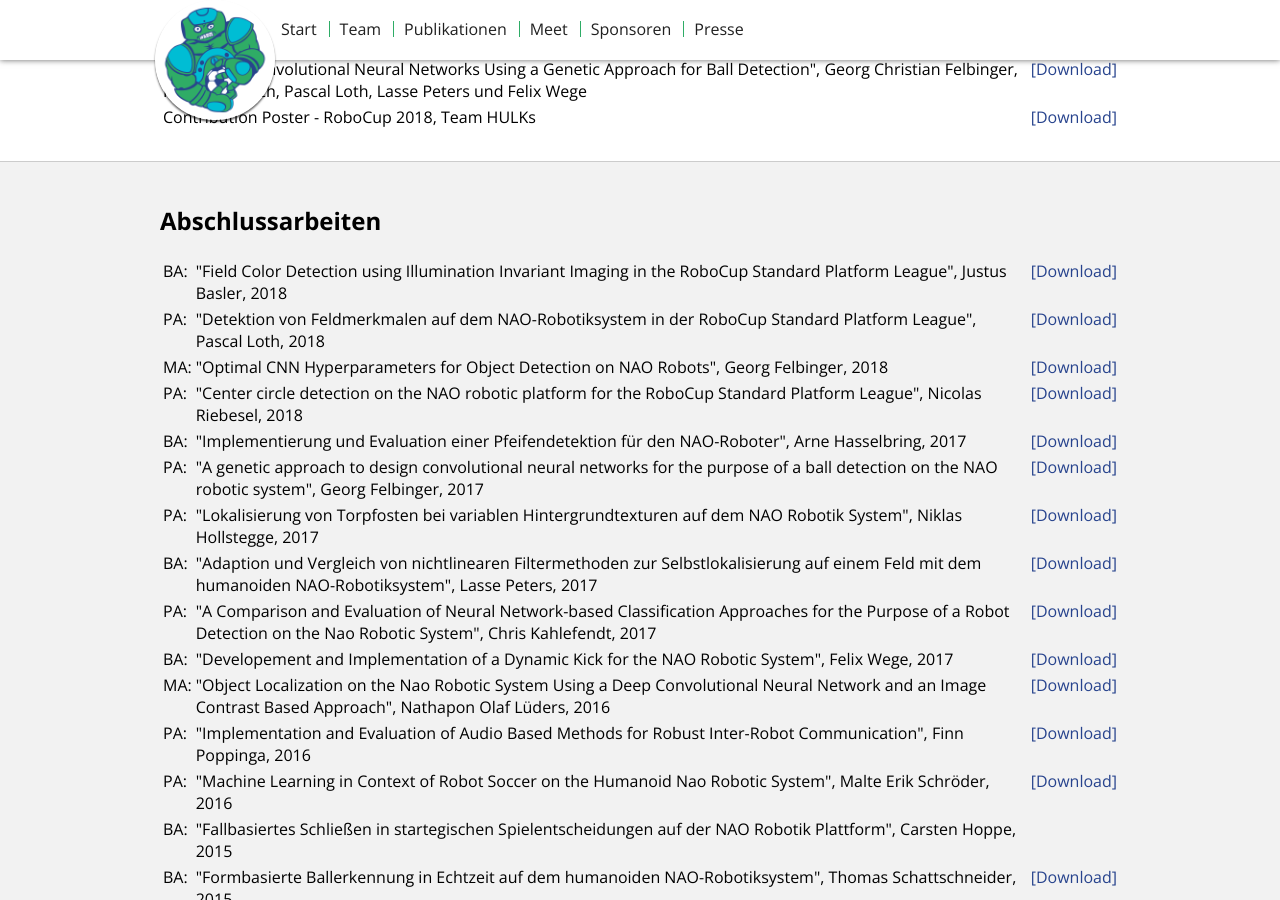
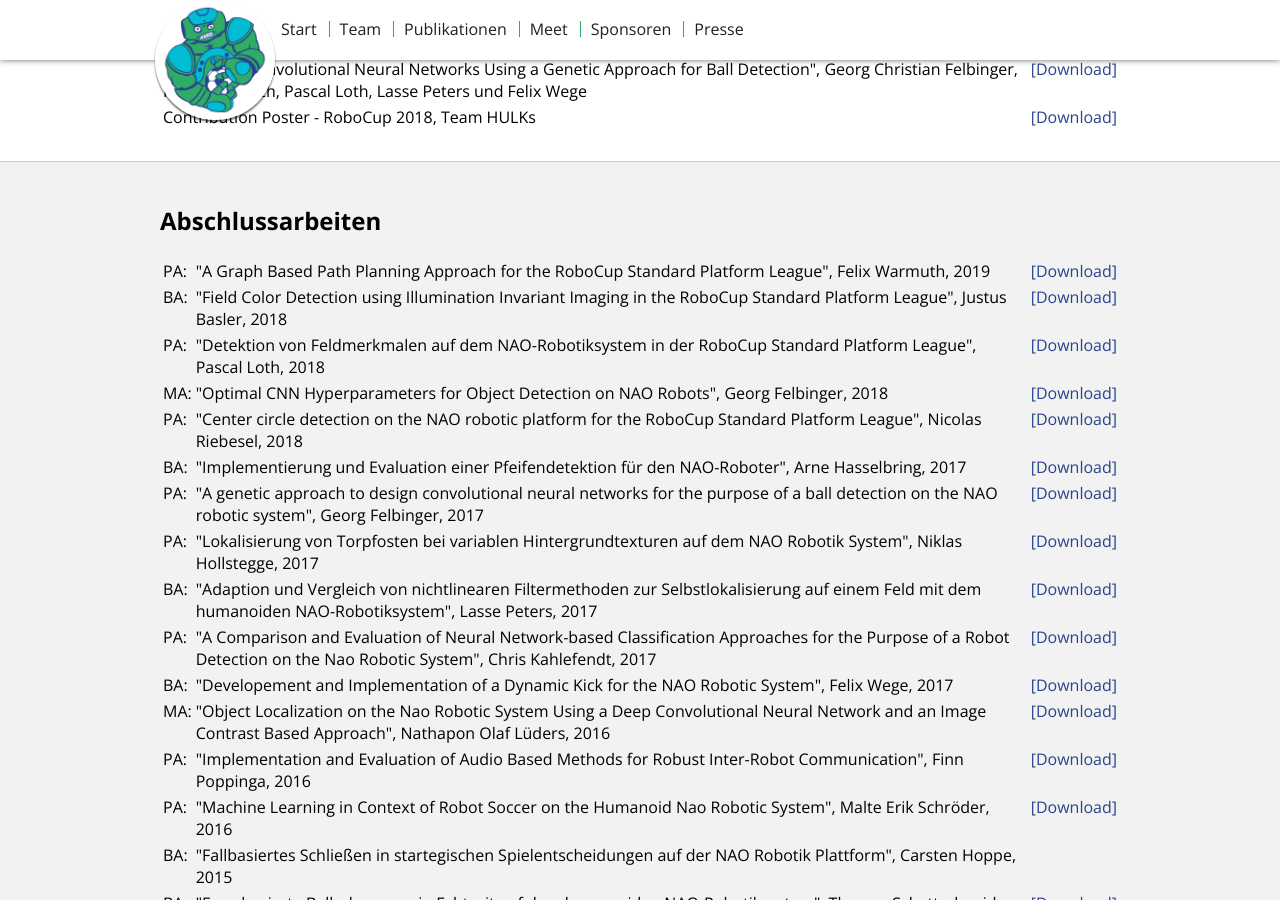
Before and after one commit to HULKs/hulks.github.io, a Jekyll site: the page built from publications/index.html, in a window 1280 px wide and 900 px high, scrolled down 809 px. Built offline with Jekyll 4.4.1, drawn with Linux system fonts in a browser that asks for light colours.

Commit message:
Update index.html
Add PA of Felix Warmuth

```diff
--- a/publications/index.html
+++ b/publications/index.html
@@ -73,6 +73,11 @@
   <div class="container" id="publications">
     <h2>Abschlussarbeiten</h2>
     <table>
+      <tr>
+        <td valign="top">PA:</td>
+        <td>"A Graph Based Path Planning Approach for the RoboCup Standard Platform League", Felix Warmuth, 2019</td>
+        <td valign="top"><a href="{{site.path}}/_files/PA_Felix_Warmuth.pdf" target="_blank">[Download]</a></td>
+      </tr>
       <tr>
         <td valign="top">BA:</td>
         <td>"Field Color Detection using Illumination Invariant Imaging in the RoboCup Standard Platform League", Justus Basler, 2018</td>
```
